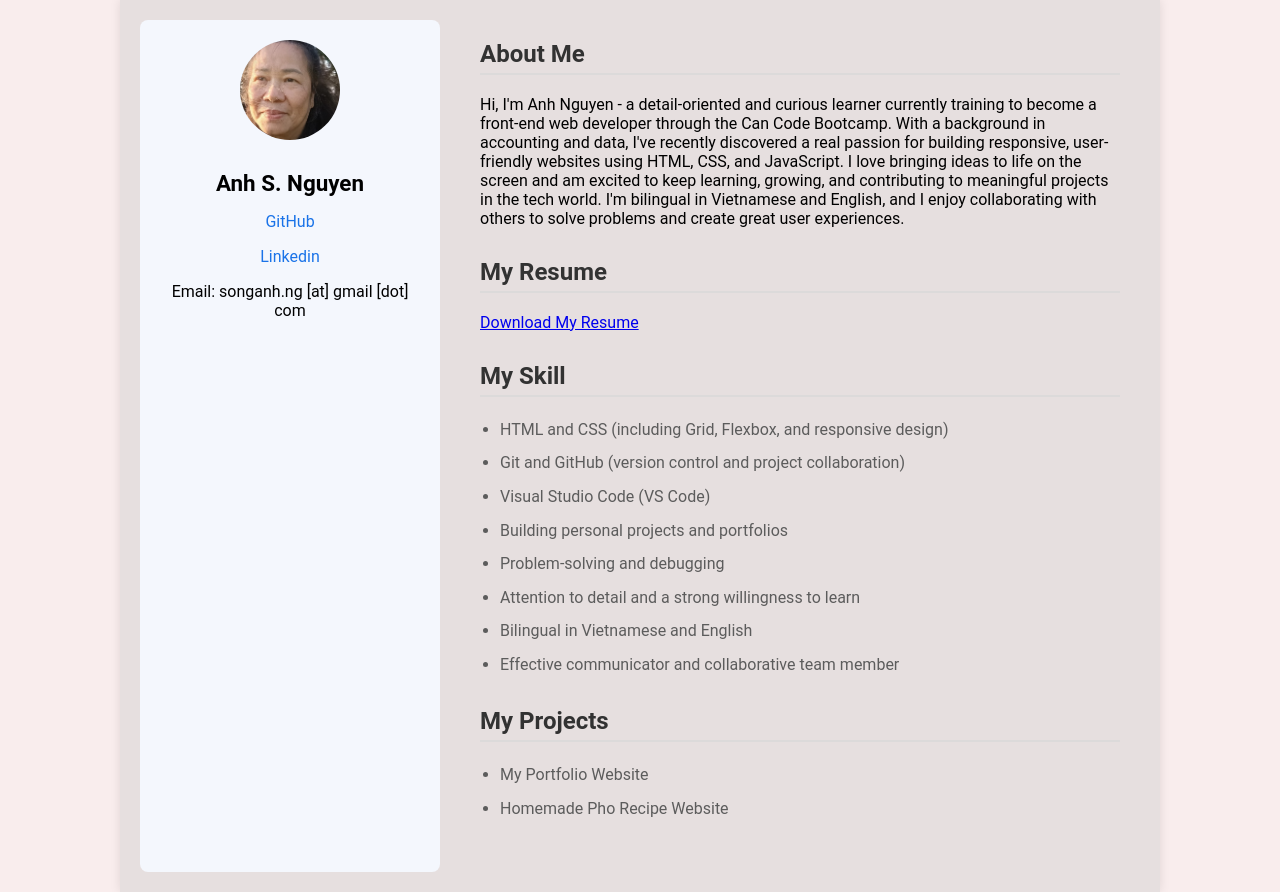
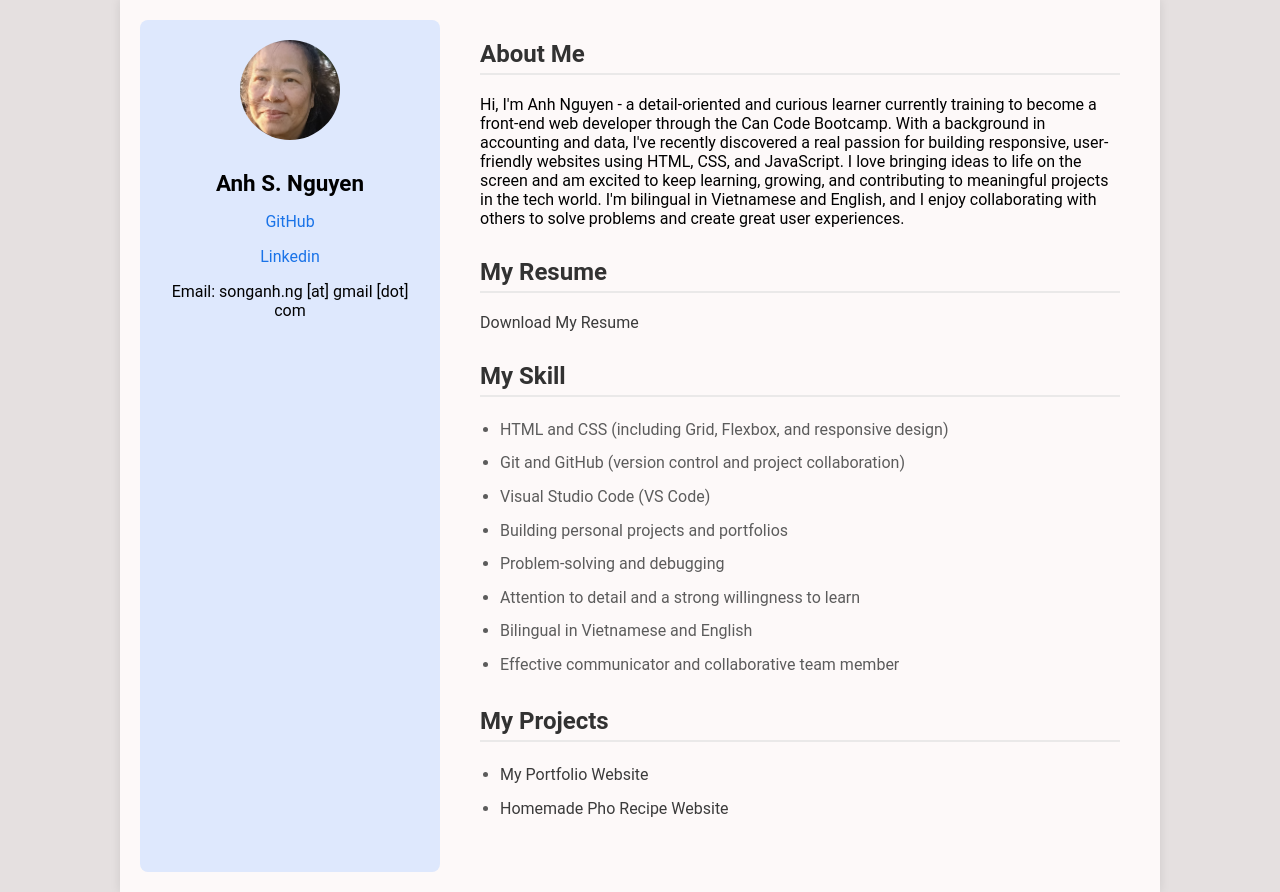
Before and after one commit to AnhSNguyen/anhsnguyen-portfolio, a plain HTML site: page index.html in a window 1280 px wide. Drawn offline with Linux system fonts and the light colour scheme.

Commit message:
Modified index and style

```diff
--- a/index.html
+++ b/index.html
@@ -26,7 +26,7 @@
             <a href="Anh_Nguyen_Resume_GiTHub (2).pdf" target="_blank">Download My Resume</a>
         </section>
         <section>
-            <h2>My Skill</h4>
+            <h2>My Skill</h2>
             <ul>
                 <li>HTML and CSS (including Grid, Flexbox, and responsive design)</li>
                 <li>Git and GitHub (version control and project collaboration)</li>
@@ -39,12 +39,12 @@
             </ul>
         </section>
         <section>
-            <h2>My Projects</h4>
+            <h2>My Projects</h2>
             <ul>
-                <li>
-                    <a href="https://anhsnguyen.github.io/anhsnguyen-portfolio/" target="_blank"></a> My Portfolio Website</li>
-                <li>
-                    <a href="https://anhsnguyen.github.io/pho-recipe/" target="_blank"></a> Homemade Pho Recipe Website</li>
+                <li><a href="https://anhsnguyen.github.io/anhsnguyen-portfolio/" target="_blank">My Portfolio Website</a>
+                </li>
+                <li><a href="https://anhsnguyen.github.io/pho-recipe/" target="_blank">Homemade Pho Recipe Website</a>
+                </li>
             </ul>
         </section>
     </div>
--- a/style.css
+++ b/style.css
@@ -2,7 +2,7 @@
 body {
     font-family: 'Roboto', sans-serif;
     margin: 0;
-    background-color: #f9eded;
+    background-color: #e5e0e0;
 }
 /* Grid layout */
 .grid {
@@ -12,12 +12,12 @@ body {
     padding: 20px;
     max-width: 1000px;
     margin: auto;
-    background-color: #e6dfdf;
+    background-color: #fdf9f9;
     box-shadow: 0 0 10px rgba(0, 0, 0, 0.1);
 }
 /* LEFT COLUMN styling */
 .left-column {
-    background-color: #f4f7fd;
+    background-color: #dee8fd;
     border-radius: 8px;
     padding: 20px;
     text-align: center;
@@ -46,7 +46,7 @@ body {
 }
 .right-column h2 {
     color: #323232;
-    border-bottom: 2PX solid #dcdada;
+    border-bottom: 2PX solid #eae9e9;
     padding-bottom: 5px;
     margin-top: 0;
 }
@@ -58,6 +58,14 @@ body {
 .right-column li {
     margin-bottom: 8px;
 }
+.right-column a {
+    text-decoration: none;
+    color: #3b3b3b;
+}
+.right-column a:hover {
+    text-decoration: underline;
+    color: #62b9f3;
+}
 section {
     margin-bottom: 30px;
 }
```
